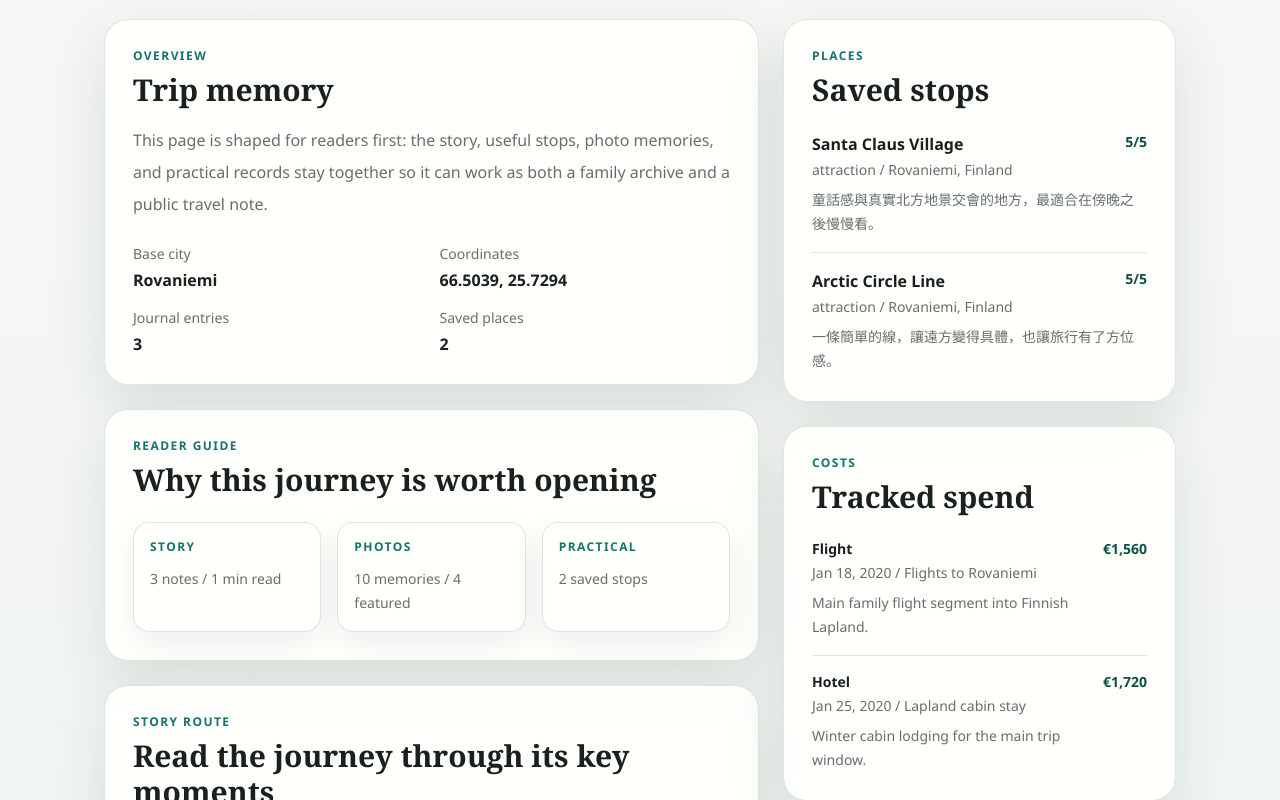
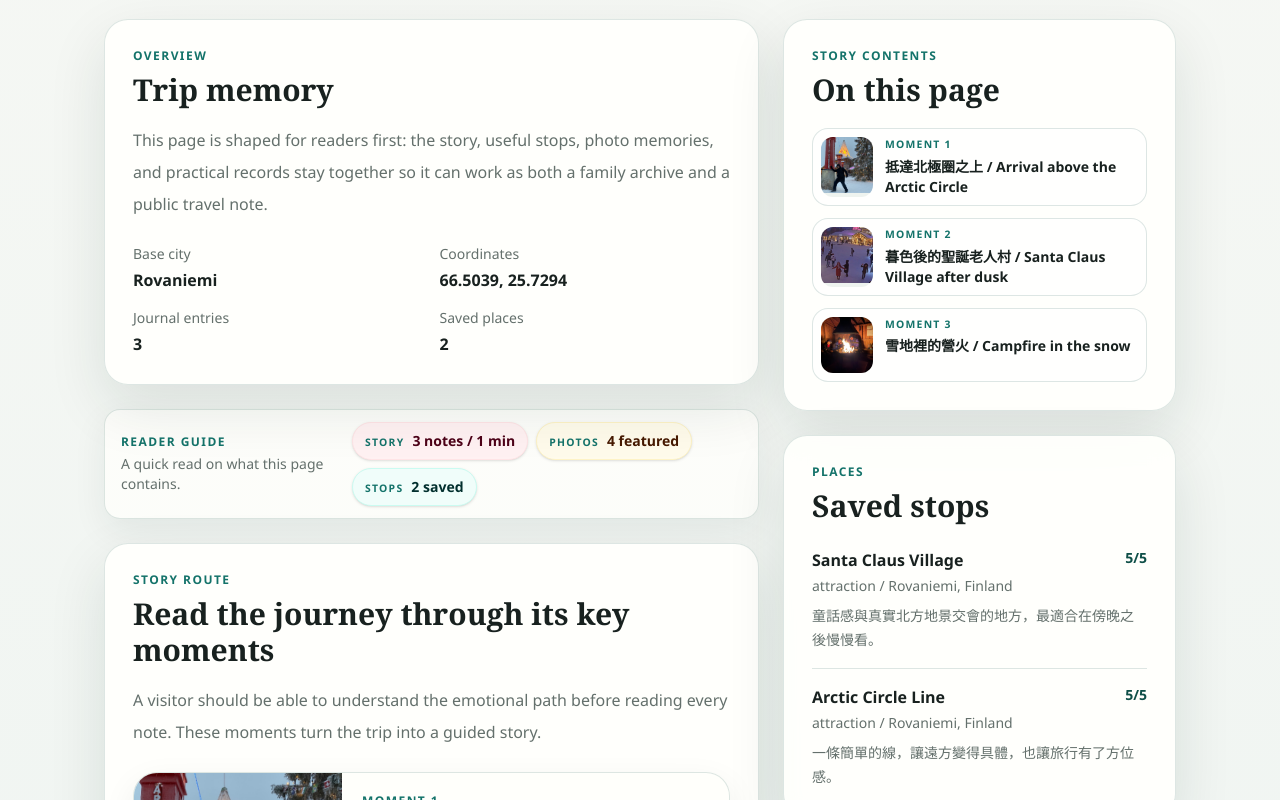
Before and after one commit to c8vzn4ym5g-ai/travelos2, a Next.js app: page /trips/finland-lapland-winter-journal-2020 in a window 1280 px wide. Shown: the part 1280-2080 px from the top of the page. Built offline with nearby package versions, Linux system fonts and the light colour scheme.

Commit message:
Compact trip guide and balance sidebar

```diff
--- a/app/trips/[slug]/page.tsx
+++ b/app/trips/[slug]/page.tsx
@@ -265,6 +265,38 @@ function VisitorScan({
   );
 }
 
+function CompactReaderGuide({
+  featurePhotoCount,
+  placesCount,
+  readingMinutes,
+  storyCount,
+}: {
+  featurePhotoCount: number;
+  placesCount: number;
+  readingMinutes: number;
+  storyCount: number;
+}) {
+  return (
+    <section className="travel-soft-panel rounded-2xl px-4 py-3">
+      <div className="flex flex-col gap-3 sm:flex-row sm:items-center sm:justify-between">
+        <div>
+          <p className="travel-kicker text-xs">Reader guide</p>
+          <p className="travel-muted mt-1 text-sm">A quick read on what this page contains.</p>
+        </div>
+        <div className="flex flex-wrap gap-2 text-sm">
+          {[
+            ["Story", storyCount > 0 ? `${storyCount} notes / ${readingMinutes} min` : "Draft ready", "border-rose-100 bg-rose-50 text-rose-950"],
+            ["Photos", featurePhotoCount > 0 ? `${featurePhotoCount} featured` : "Album ready", "border-amber-100 bg-amber-50 text-amber-950"],
+            ["Stops", placesCount > 0 ? `${placesCount} saved` : "Add later", "border-teal-100 bg-teal-50 text-teal-950"],
+          ].map(([label, value, tone]) => (
+            <MemoryChip key={label} label={label} tone={tone} value={value} />
+          ))}
+        </div>
+      </div>
+    </section>
+  );
+}
+
 export function generateStaticParams() {
   return getTripDetailsByStartDate().map((trip) => ({ slug: trip.slug }));
 }
@@ -419,21 +451,12 @@ export default async function TripDetailPage({ params }: TripDetailPageProps) {
             </dl>
           </section>
 
-          <section className="travel-panel rounded-3xl p-5 sm:p-7">
-            <SectionHeader kicker="Reader guide" title="Why this journey is worth opening" />
-            <div className="mt-6 grid gap-4 sm:grid-cols-3">
-              {[
-                ["Story", trip.journalEntries.length > 0 ? `${trip.journalEntries.length} notes / ${readingMinutes} min read` : "Story draft ready"],
-                ["Photos", trip.photos.length > 0 ? `${trip.photos.length} memories / ${featurePhotos.length} featured` : "Photo album ready"],
-                ["Practical", trip.places.length > 0 ? `${trip.places.length} saved stops` : "Places can be added"],
-              ].map(([label, value]) => (
-                <div className="travel-soft-panel rounded-2xl p-4" key={label}>
-                  <p className="travel-kicker text-xs">{label}</p>
-                  <p className="travel-muted mt-3 text-sm leading-6">{value}</p>
-                </div>
-              ))}
-            </div>
-          </section>
+          <CompactReaderGuide
+            featurePhotoCount={featurePhotos.length}
+            placesCount={trip.places.length}
+            readingMinutes={readingMinutes}
+            storyCount={trip.journalEntries.length}
+          />
 
           {trip.journalEntries.length > 0 ? (
             <section className="travel-panel rounded-3xl p-5 sm:p-7">
@@ -479,6 +502,27 @@ export default async function TripDetailPage({ params }: TripDetailPageProps) {
 
         <aside className="space-y-6">
           <section className="travel-panel rounded-3xl p-5 sm:p-7">
+            <SectionHeader kicker="Story contents" title="On this page" />
+            <div className="mt-5 grid gap-3">
+              {storyMoments.map(({ entry, photo }, index) => (
+                <article className="grid grid-cols-[3.25rem_1fr] gap-3 rounded-2xl border border-[color:var(--line)] bg-white/60 p-2" key={entry.id}>
+                  <div className="overflow-hidden rounded-xl bg-[color:var(--paper-soft)]">
+                    {photo && isRenderablePhoto(photo) ? (
+                      // eslint-disable-next-line @next/next/no-img-element
+                      <img alt={photo.caption ?? entry.title} className="h-14 w-full object-cover" src={photo.storageKey} />
+                    ) : (
+                      <div className="grid h-14 place-items-center text-xs text-[color:var(--muted)]">{index + 1}</div>
+                    )}
+                  </div>
+                  <div className="min-w-0">
+                    <p className="travel-kicker text-[0.65rem]">Moment {index + 1}</p>
+                    <p className="mt-1 line-clamp-2 text-sm font-semibold leading-5 text-[color:var(--ink)]">{entry.title}</p>
+                  </div>
+                </article>
+              ))}
+            </div>
+          </section>
+          <section className="travel-panel rounded-3xl p-5 sm:p-7">
             <SectionHeader kicker="Places" title="Saved stops" />
             <div className="mt-6">
               {trip.places.map((place) => (
```
